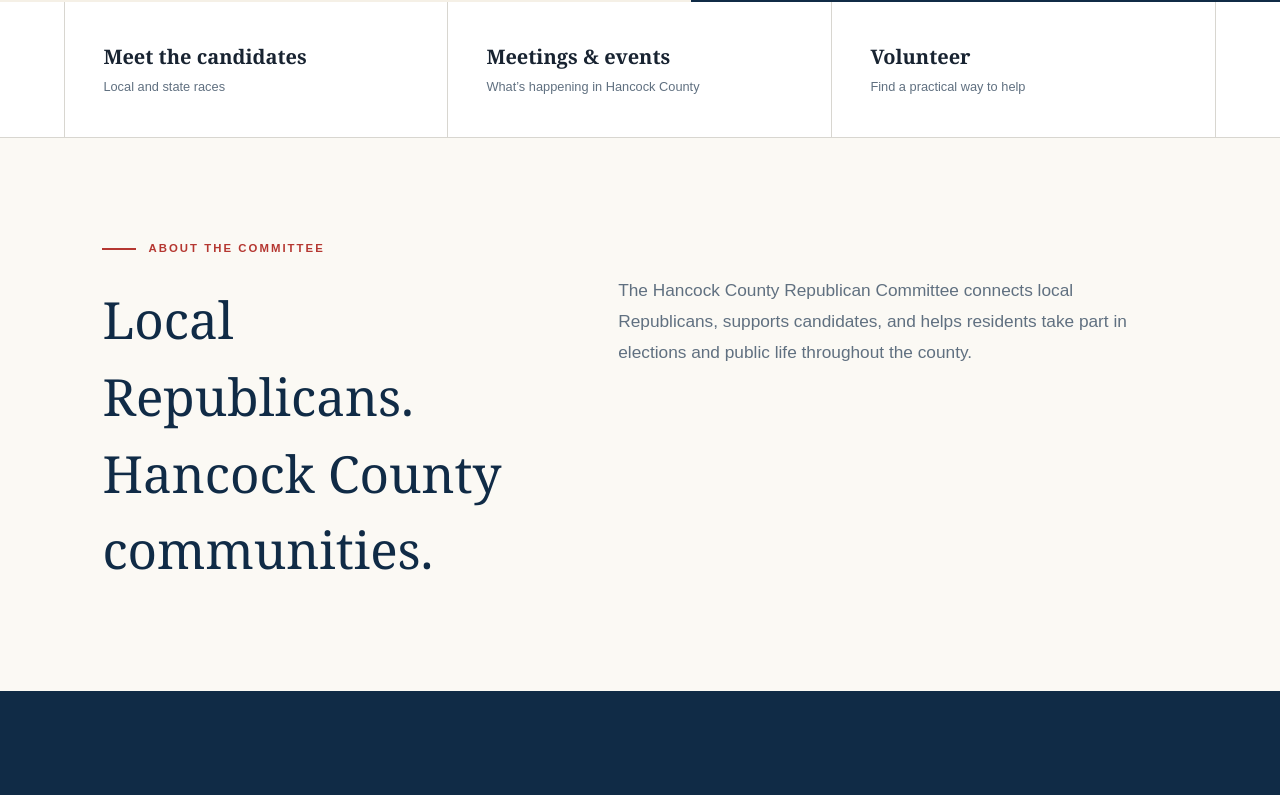
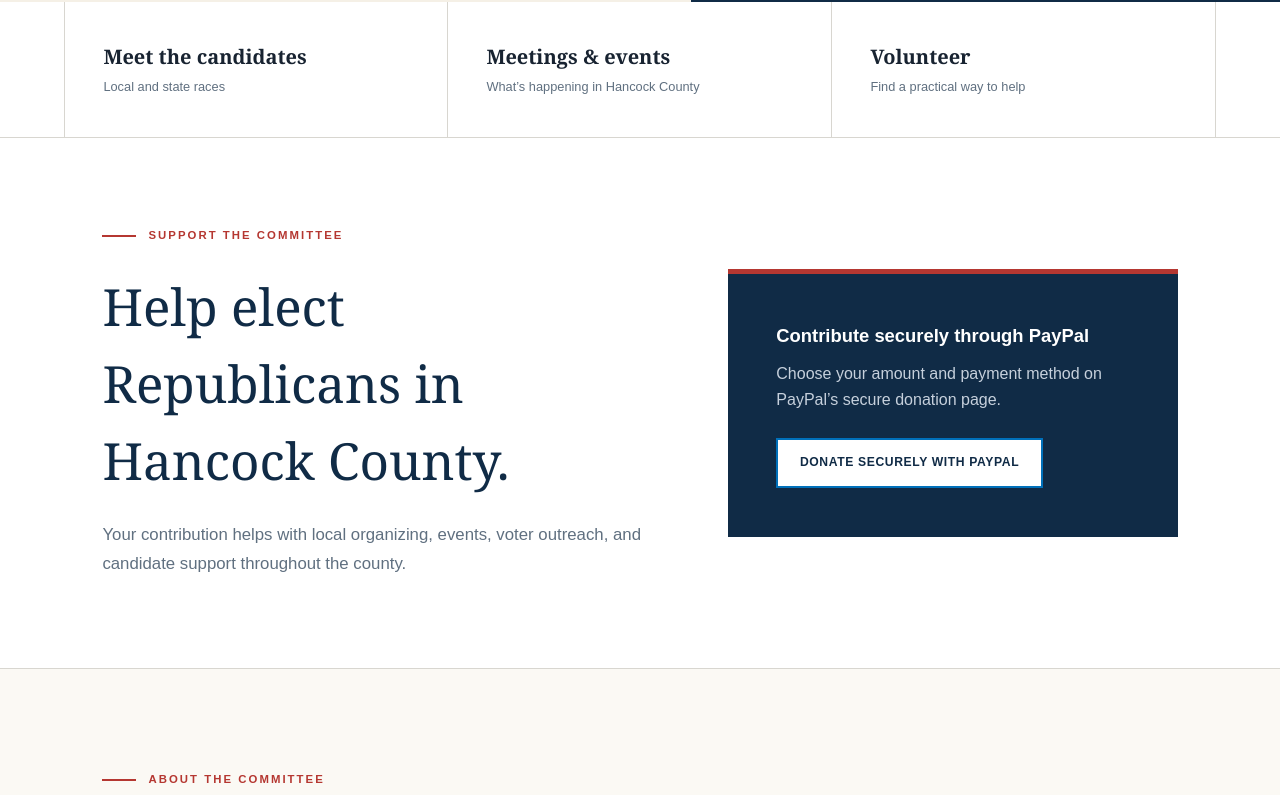
Before and after one commit to RepublicansWIN/hancock-county-republicans, a Next.js app: page / in a window 1280 px wide. Shown: the part 1440-2235 px from the top of the page. Built offline with nearby package versions, Linux system fonts and the light colour scheme.

Commit message:
Connect forms and PayPal donations

```diff
--- a/app/contact/page.tsx
+++ b/app/contact/page.tsx
@@ -5,5 +5,5 @@ import site from '@/content/site.json';
 
 export default function ContactPage() {
   return <main><SiteHeader /><PageHeader eyebrow={contact.eyebrow} title={contact.headline} intro={contact.introduction} />
-    <section className="contact-section"><div className="contact-details"><p className="eyebrow">Committee information</p><h2>Reach the committee</h2><dl>{site.email && <div><dt>Email</dt><dd><a href={`mailto:${site.email}`}>{site.email}</a></dd></div>}{site.phone && <div><dt>Phone</dt><dd>{site.phone}</dd></div>}{site.mailingAddress && <div><dt>Mail</dt><dd>{site.mailingAddress}</dd></div>}{site.facebook && <div><dt>Social</dt><dd><a href={site.facebook}>Facebook</a></dd></div>}</dl><p className="response-note">{contact.responseNote}</p></div><div className="form-panel"><p className="eyebrow">Send a message</p><h2>How can we help?</h2><ContactForm /></div></section><SiteFooter /></main>;
+    <section className="contact-section"><div className="contact-details"><p className="eyebrow">Committee information</p><h2>Reach the committee</h2><dl>{site.email && <div><dt>Email</dt><dd><a href={`mailto:${site.email}`}>{site.email}</a></dd></div>}{site.phone && <div><dt>Phone</dt><dd>{site.phone}</dd></div>}{site.mailingAddress && <div><dt>Mail</dt><dd>{site.mailingAddress}</dd></div>}{site.facebook && <div><dt>Social</dt><dd><a href={site.facebook}>Facebook</a></dd></div>}</dl><p className="response-note">{contact.responseNote}</p></div><div className="form-panel"><p className="eyebrow">Send a message</p><h2>How can we help?</h2><ContactForm recipient={site.email} /></div></section><SiteFooter /></main>;
 }
--- a/app/globals.css
+++ b/app/globals.css
@@ -93,6 +93,15 @@ h1 em { color: var(--red); font-weight: 500; }
 .quick-links strong { font-family: var(--font-serif), Georgia, serif; font-size: 1.25rem; }
 .quick-links small { color: var(--muted); }
 .quick-links a:hover { background: var(--cream); }
+
+.donate-section { display: grid; grid-template-columns: 1.1fr .9fr; gap: clamp(2rem,6vw,6rem); align-items: center; padding: clamp(4rem,7vw,7rem) clamp(1.25rem,8vw,9rem); background: #fff; border-bottom: 1px solid var(--line); }
+.donate-section h2 { max-width: 720px; margin: 0; font-size: clamp(2.2rem,4vw,4rem); }
+.donate-section > div:first-child > p:last-child { max-width: 680px; margin: 1.4rem 0 0; color: var(--muted); font-size: 1.05rem; line-height: 1.7; }
+.donate-panel { padding: clamp(2rem,4vw,3rem); background: var(--navy); color: white; border-top: 5px solid var(--red); }
+.donate-panel strong { display: block; font-family: var(--font-sans), Arial, sans-serif; font-size: 1.15rem; }
+.donate-panel p { margin: .75rem 0 1.5rem; color: #c6d0dc; line-height: 1.6; }
+.paypal-donate-widget { min-height: 52px; display: flex; align-items: center; }
+.paypal-fallback { display: inline-flex; align-items: center; min-height: 50px; padding: 0 1.35rem; color: var(--navy); background: white; border: 2px solid #0070ba; font-size: .76rem; font-weight: 900; letter-spacing: .05em; text-transform: uppercase; }
 
 .intro-band { display: grid; grid-template-columns: .85fr 1.15fr; gap: clamp(3rem,8vw,8rem); padding: clamp(4rem,8vw,7rem) clamp(1.25rem,8vw,9rem); }
 .intro-band h2 { margin: 0; font-size: clamp(2.25rem,4vw,3.7rem); }
@@ -230,6 +239,7 @@ blockquote { margin: 2rem 0; padding: 1rem 0 1rem 1.4rem; border-left: 3px solid
 .contact-form [data-slot="textarea"] { min-height: 130px; }
 .form-button { min-height: 50px; width: max-content; border-radius: 0; padding: 0 1.5rem; background: var(--red); color: white; font-size: .75rem; font-weight: 900; letter-spacing: .08em; text-transform: uppercase; }
 .form-note { color: var(--muted); font-size: .7rem; }
+.form-honey { position: absolute; left: -9999px; width: 1px; height: 1px; overflow: hidden; }
 .form-success { margin-top: 2rem; padding: 2rem; background: var(--cream); border-left: 4px solid var(--gold); }
 .form-success p { margin-bottom: 0; color: var(--muted); line-height: 1.6; }
 .contact-details dl { margin: 2.5rem 0; }
@@ -248,7 +258,7 @@ footer .brand-mark { width: 34px; height: 34px; font-size: .95rem; }
 @media (max-width: 980px) {
   .site-header { grid-template-columns: 1fr auto; }
   nav { display: none; }
-  .facebook-feature, .hero { grid-template-columns: 1fr; }
+  .facebook-feature, .hero, .donate-section { grid-template-columns: 1fr; }
   .social-window { justify-self: start; }
   .hero-copy { padding-bottom: 5rem; }
   .hero-art { min-height: 480px; }
--- a/app/page.tsx
+++ b/app/page.tsx
@@ -5,6 +5,7 @@ import maineWire from '@/content/maine-wire.json';
 import volunteer from '@/content/volunteer.json';
 import site from '@/content/site.json';
 import { publicAsset } from '@/lib/public-asset';
+import { PayPalDonateButton } from '@/components/paypal-donate-button';
 
 export default function Home() {
   const facebookPluginUrl = `https://www.facebook.com/plugins/page.php?href=${encodeURIComponent(site.facebook)}&tabs=timeline&width=380&height=460&small_header=true&adapt_container_width=true&hide_cover=true&show_facepile=false`;
@@ -51,6 +52,19 @@ export default function Home() {
         <Link href="/volunteer"><strong>Volunteer</strong><small>Find a practical way to help</small></Link>
       </section>
 
+      {site.donateEnabled && site.paypalHostedButtonId && <section className="donate-section" id="donate">
+        <div>
+          <p className="eyebrow">Support the committee</p>
+          <h2>Help elect Republicans in Hancock County.</h2>
+          <p>Your contribution helps with local organizing, events, voter outreach, and candidate support throughout the county.</p>
+        </div>
+        <div className="donate-panel">
+          <strong>Contribute securely through PayPal</strong>
+          <p>Choose your amount and payment method on PayPal’s secure donation page.</p>
+          <PayPalDonateButton hostedButtonId={site.paypalHostedButtonId} fallbackUrl={site.donateUrl} />
+        </div>
+      </section>}
+
       <section className="intro-band">
         <div><p className="eyebrow">{home.missionEyebrow}</p><h2>{home.missionHeadline}</h2></div>
         <p>{home.missionText}</p>
--- /dev/null
+++ b/app/thanks/page.tsx
@@ -0,0 +1,14 @@
+import Link from 'next/link';
+import { PageHeader, SiteFooter, SiteHeader } from '@/components/site-shell';
+
+export default function ThanksPage() {
+  return <main>
+    <SiteHeader />
+    <PageHeader eyebrow="Message sent" title="Thank you." intro="Your message has been sent to the Hancock County Republican Committee." />
+    <section className="split-section">
+      <div><p className="eyebrow">What happens next</p><h2>We’ll be in touch.</h2></div>
+      <p>Someone from the committee will review your message and respond when appropriate. <Link className="text-link" href="/">Return home →</Link></p>
+    </section>
+    <SiteFooter />
+  </main>;
+}
--- a/app/volunteer/page.tsx
+++ b/app/volunteer/page.tsx
@@ -1,8 +1,9 @@
 import { ContactForm } from '@/components/contact-form';
 import { PageHeader, SiteFooter, SiteHeader } from '@/components/site-shell';
 import volunteer from '@/content/volunteer.json';
+import site from '@/content/site.json';
 
 export default function VolunteerPage() {
   return <main><SiteHeader /><PageHeader eyebrow={volunteer.eyebrow} title={volunteer.headline} intro={volunteer.introduction} />
-    <section className="volunteer-section"><div className="opportunity-list">{volunteer.opportunities.map((item, index) => <article key={item.title}><span>0{index + 1}</span><div><h2>{item.title}</h2><p>{item.description}</p></div></article>)}</div><div className="form-panel"><p className="eyebrow">Raise your hand</p><h2>Tell us how you’d like to help.</h2><ContactForm kind="volunteer" /></div></section><SiteFooter /></main>;
+    <section className="volunteer-section"><div className="opportunity-list">{volunteer.opportunities.map((item, index) => <article key={item.title}><span>0{index + 1}</span><div><h2>{item.title}</h2><p>{item.description}</p></div></article>)}</div><div className="form-panel"><p className="eyebrow">Raise your hand</p><h2>Tell us how you’d like to help.</h2><ContactForm kind="volunteer" recipient={site.email} /></div></section><SiteFooter /></main>;
 }
--- /dev/null
+++ b/components/paypal-donate-button.tsx
@@ -0,0 +1,47 @@
+'use client';
+
+import Script from 'next/script';
+import { useCallback, useId, useState } from 'react';
+
+declare global {
+  interface Window {
+    PayPal?: {
+      Donation?: {
+        Button: (options: {
+          env: 'production';
+          hosted_button_id: string;
+          image: { src: string; title: string; alt: string };
+        }) => { render: (selector: string) => void };
+      };
+    };
+  }
+}
+
+export function PayPalDonateButton({ hostedButtonId, fallbackUrl }: { hostedButtonId: string; fallbackUrl: string }) {
+  const containerId = `paypal-donate-${useId().replaceAll(':', '')}`;
+  const [ready, setReady] = useState(false);
+
+  const renderButton = useCallback(() => {
+    const container = document.getElementById(containerId);
+    if (!container || container.childElementCount || !window.PayPal?.Donation) return;
+
+    window.PayPal.Donation.Button({
+      env: 'production',
+      hosted_button_id: hostedButtonId,
+      image: {
+        src: 'https://www.paypalobjects.com/en_US/i/btn/btn_donateCC_LG.gif',
+        title: 'Donate securely with PayPal',
+        alt: 'Donate securely with PayPal',
+      },
+    }).render(`#${containerId}`);
+    setReady(true);
+  }, [containerId, hostedButtonId]);
+
+  return (
+    <div className="paypal-donate-widget">
+      <Script src="https://www.paypalobjects.com/donate/sdk/donate-sdk.js" strategy="afterInteractive" onReady={renderButton} />
+      <div id={containerId} />
+      {!ready && <a className="paypal-fallback" href={fallbackUrl}>Donate securely with PayPal</a>}
+    </div>
+  );
+}
--- a/content/site.json
+++ b/content/site.json
@@ -2,12 +2,13 @@
   "organization": "Hancock County Republican Committee",
   "shortName": "Hancock County GOP",
   "location": "Hancock County, Maine",
-  "email": "",
+  "email": "hancockcountymainegop@gmail.com",
   "phone": "",
   "mailingAddress": "225 High Street, Suite 14, Ellsworth, ME 04605",
   "facebook": "https://www.facebook.com/profile.php?id=100087628333389",
   "facebookFeedEnabled": true,
-  "donateUrl": "/contact",
+  "donateUrl": "https://www.paypal.com/donate/?hosted_button_id=R23VJD42K4SFA",
+  "paypalHostedButtonId": "R23VJD42K4SFA",
   "donateEnabled": true,
   "disclaimer": ""
 }
```
Also changed, not shown: components/contact-form.tsx (+17 -11 lines), .pages.yml, 1 other file (tests, documents, lock files or other folders).
